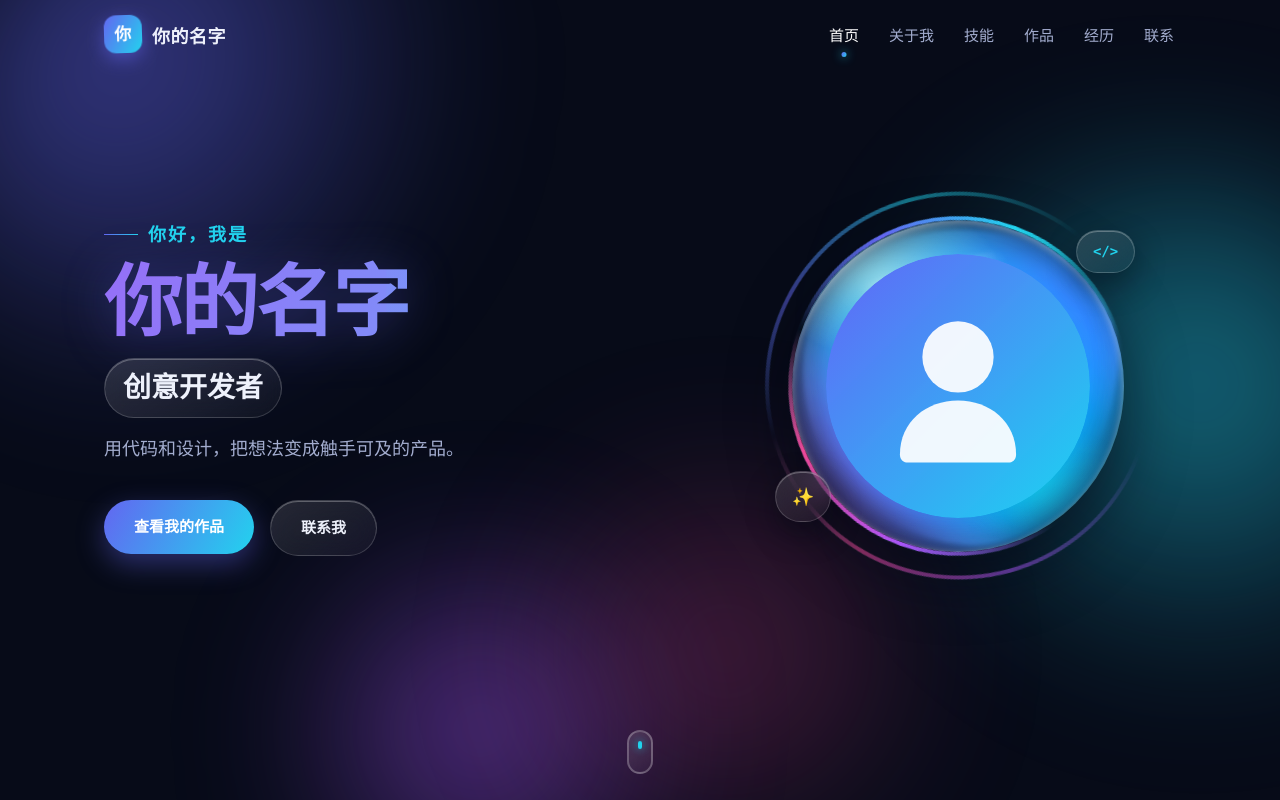
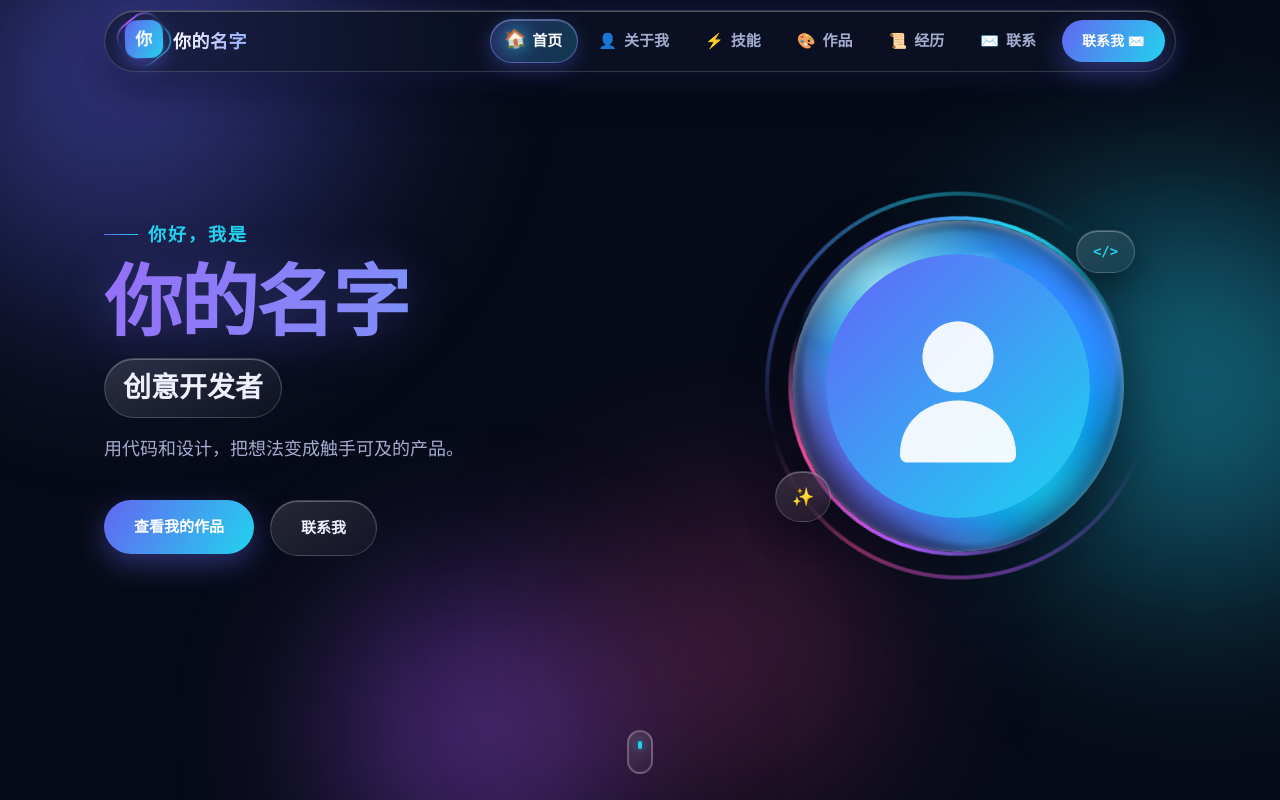
Before and after one commit to Gin11233/portfolio-site, a React (Vite) app: page / in a window 1280 px wide. Shown: the top 800 px of the page. Built offline with nearby package versions, Linux system fonts and the light colour scheme.

Commit message:
style: 导航栏升级 —— 始终可见玻璃胶囊、渐变旋转描边、带图标链接、脉动 CTA

```diff
--- a/src/components/Navbar.jsx
+++ b/src/components/Navbar.jsx
@@ -1,5 +1,15 @@
 import { useEffect, useState } from 'react'
 import { siteData } from '../data/site.js'
+
+// 每个导航链接的图标（hover 时会跳动）
+const NAV_ICONS = {
+  '#home': '🏠',
+  '#about': '👤',
+  '#skills': '⚡',
+  '#projects': '🎨',
+  '#experience': '📜',
+  '#contact': '✉️',
+}
 
 export default function Navbar() {
   const [scrolled, setScrolled] = useState(false)
@@ -45,7 +55,7 @@ export default function Navbar() {
           <div className="navbar__inner">
             <a className="navbar__brand" href="#home">
               <span className="navbar__logo">{siteData.hero.name.slice(0, 1)}</span>
-              <span>{siteData.hero.name}</span>
+              <span className="navbar__brand-name">{siteData.hero.name}</span>
             </a>
 
             <nav className={`navbar__links ${open ? 'navbar__links--open' : ''}`}>
@@ -56,15 +66,18 @@ export default function Navbar() {
                   className={active === item.href ? 'nav-active' : ''}
                   onClick={() => setOpen(false)}
                 >
-                  {item.label}
+                  <span className="nav-icon" aria-hidden="true">
+                    {NAV_ICONS[item.href] ?? '•'}
+                  </span>
+                  <span>{item.label}</span>
                 </a>
               ))}
               <a
-                className="btn btn--primary btn--sm navbar__cta"
+                className="btn btn--primary btn--sm navbar__cta btn--pulse"
                 href={siteData.contact.email ? `mailto:${siteData.contact.email}` : '#contact'}
                 onClick={() => setOpen(false)}
               >
-                联系我
+                联系我 ✉️
               </a>
             </nav>
 
--- a/src/index.css
+++ b/src/index.css
@@ -353,35 +353,78 @@ img {
    导航栏（液态玻璃）
    ============================================================ */
 
+/* 渐变描边旋转需要 @property 支持；不支持时退化为静态描边（无害） */
+@property --angle {
+  syntax: '<angle>';
+  initial-value: 0deg;
+  inherits: false;
+}
+
 .navbar {
   position: fixed;
   inset: 0 0 auto 0;
   z-index: 100;
   height: var(--nav-h);
-}
-
+  animation: navDrop 0.8s cubic-bezier(0.22, 1, 0.36, 1) 0.1s both;
+}
+
+@keyframes navDrop {
+  from {
+    transform: translateY(-110%);
+    opacity: 0;
+  }
+  to {
+    transform: translateY(0);
+    opacity: 1;
+  }
+}
+
+/* 始终可见的悬浮玻璃胶囊 */
 .navbar__inner {
-  height: var(--nav-h);
+  position: relative;
+  height: calc(var(--nav-h) - 10px);
+  margin-top: 10px;
+  padding: 0 10px 0 20px;
+  border-radius: 999px;
   display: flex;
   align-items: center;
   justify-content: space-between;
   gap: 24px;
-  transition: margin 0.3s ease, padding 0.3s ease, background 0.3s ease;
-}
-
-/* 滚动后变成悬浮玻璃胶囊 */
+  background: rgba(13, 20, 40, 0.62);
+  -webkit-backdrop-filter: blur(18px) saturate(1.6);
+  backdrop-filter: blur(18px) saturate(1.6);
+  border: 1px solid rgba(255, 255, 255, 0.16);
+  box-shadow:
+    0 10px 34px rgba(3, 6, 18, 0.4),
+    inset 0 1px 0 var(--glass-hi);
+  transition: background 0.3s ease, border-color 0.3s ease, box-shadow 0.3s ease;
+}
+
+.navbar:not(.navbar--scrolled):hover .navbar__inner {
+  background: rgba(13, 20, 40, 0.78);
+  box-shadow:
+    0 14px 40px rgba(3, 6, 18, 0.5),
+    0 0 30px rgba(99, 102, 241, 0.25),
+    inset 0 1px 0 var(--glass-hi);
+}
+
+/* 滚动后：渐变旋转描边 + 强发光 */
 .navbar--scrolled .navbar__inner {
-  margin-top: 10px;
-  padding: 8px 14px 8px 20px;
-  height: calc(var(--nav-h) - 10px);
-  border-radius: 999px;
-  background: var(--glass-bg);
-  -webkit-backdrop-filter: blur(20px) saturate(1.6);
-  backdrop-filter: blur(20px) saturate(1.6);
-  border: 1px solid var(--glass-border);
+  background:
+    linear-gradient(rgba(10, 16, 34, 0.92), rgba(10, 16, 34, 0.92)) padding-box,
+    conic-gradient(from var(--angle), #6366f1, #22d3ee, #a855f7, #ec4899, #6366f1) border-box;
+  border: 1.5px solid transparent;
   box-shadow:
-    0 12px 40px rgba(3, 6, 18, 0.5),
-    inset 0 1px 0 var(--glass-hi);
+    0 14px 44px rgba(3, 6, 18, 0.6),
+    0 0 34px rgba(99, 102, 241, 0.35),
+    inset 0 1px 0 rgba(255, 255, 255, 0.18);
+  animation: borderSpin 5s linear infinite;
+}
+
+@keyframes borderSpin {
+  to {
+    --angle: 360deg;
+  }
 }
 
 .navbar__brand {
@@ -394,7 +437,24 @@ img {
   white-space: nowrap;
 }
 
+.navbar__brand-name {
+  background: linear-gradient(90deg, #ffffff, #a5b4fc, #67e8f9, #ffffff);
+  background-size: 250% 100%;
+  -webkit-background-clip: text;
+  background-clip: text;
+  -webkit-text-fill-color: transparent;
+  color: transparent;
+  animation: brandShimmer 6s linear infinite;
+}
+
+@keyframes brandShimmer {
+  to {
+    background-position: 250% 0;
+  }
+}
+
 .navbar__logo {
+  position: relative;
   display: inline-flex;
   align-items: center;
   justify-content: center;
@@ -409,6 +469,22 @@ img {
   animation: logoFloat 5s ease-in-out infinite;
 }
 
+/* Logo 旋转光环 */
+.navbar__logo::before {
+  content: '';
+  position: absolute;
+  inset: -5px;
+  border-radius: 16px;
+  padding: 1.5px;
+  background: conic-gradient(from 0deg, transparent 0%, #22d3ee 18%, transparent 38%, transparent 55%, #a855f7 75%, transparent 95%);
+  -webkit-mask: linear-gradient(#000 0 0) content-box, linear-gradient(#000 0 0);
+  -webkit-mask-composite: xor;
+  mask: linear-gradient(#000 0 0) content-box, linear-gradient(#000 0 0);
+  mask-composite: exclude;
+  animation: spin 3s linear infinite;
+  filter: drop-shadow(0 0 8px rgba(34, 211, 238, 0.8));
+}
+
 @keyframes logoFloat {
   0%, 100% { transform: translateY(0) rotate(0deg); }
   50% { transform: translateY(-3px) rotate(-3deg); }
@@ -417,47 +493,93 @@ img {
 .navbar__links {
   display: flex;
   align-items: center;
-  gap: 26px;
-}
-
+  gap: 4px;
+}
+
+/* 链接：带图标，悬停/当前变玻璃胶囊 */
 .navbar__links a:not(.btn) {
+  display: inline-flex;
+  align-items: center;
+  gap: 7px;
+  padding: 9px 16px;
+  border-radius: 999px;
   color: var(--text-dim);
   font-size: 15px;
-  font-weight: 500;
-  transition: color 0.2s ease;
-  position: relative;
-  padding: 4px 2px;
+  font-weight: 600;
+  transition: color 0.25s ease, background 0.3s ease, box-shadow 0.3s ease, transform 0.3s ease;
+}
+
+.navbar__links a:not(.btn) .nav-icon {
+  font-size: 15px;
+  display: inline-block;
+  transition: transform 0.35s cubic-bezier(0.34, 1.56, 0.64, 1);
 }
 
 .navbar__links a:not(.btn):hover,
 .navbar__links a.nav-active {
   color: #fff;
-}
-
-/* 活跃链接：液态圆点指示 */
-.navbar__links a:not(.btn)::after {
+  background: var(--glass-bg);
+  box-shadow:
+    inset 0 1px 0 var(--glass-hi),
+    0 6px 20px rgba(99, 102, 241, 0.3);
+}
+
+.navbar__links a:not(.btn):hover .nav-icon,
+.navbar__links a.nav-active .nav-icon {
+  transform: translateY(-2px) scale(1.2) rotate(-8deg);
+  filter: drop-shadow(0 0 8px rgba(34, 211, 238, 0.9));
+}
+
+.navbar__links a.nav-active {
+  background: linear-gradient(120deg, rgba(99, 102, 241, 0.3), rgba(34, 211, 238, 0.22));
+  border: 1px solid rgba(129, 140, 248, 0.5);
+  padding: 8px 15px;
+}
+
+/* CTA：脉动光环按钮（box-shadow 扩散环不受 overflow 裁剪） */
+.btn--pulse {
+  position: relative;
+  animation: pulseRing 2.2s cubic-bezier(0.22, 1, 0.36, 1) infinite;
+}
+
+.btn--pulse::after {
   content: '';
   position: absolute;
-  left: 50%;
-  bottom: -4px;
-  width: 5px;
-  height: 5px;
-  border-radius: 50%;
-  background: var(--gradient);
-  opacity: 0;
-  transform: translateX(-50%) scale(0);
-  transition: opacity 0.25s ease, transform 0.35s cubic-bezier(0.34, 1.56, 0.64, 1);
-  box-shadow: 0 0 10px rgba(34, 211, 238, 0.9);
-}
-
-.navbar__links a:not(.btn):hover::after,
-.navbar__links a.nav-active::after {
-  opacity: 1;
-  transform: translateX(-50%) scale(1);
+  top: 0;
+  bottom: 0;
+  left: -60%;
+  width: 40%;
+  background: linear-gradient(100deg, transparent, rgba(255, 255, 255, 0.55), transparent);
+  transform: skewX(-20deg);
+  transition: left 0.6s ease;
+  z-index: -1;
+}
+
+.btn--pulse:hover::after {
+  left: 120%;
+}
+
+@keyframes pulseRing {
+  0% {
+    box-shadow:
+      0 10px 28px rgba(99, 102, 241, 0.4),
+      0 0 0 0 rgba(99, 102, 241, 0.6);
+  }
+  70% {
+    box-shadow:
+      0 10px 28px rgba(99, 102, 241, 0.4),
+      0 0 0 12px rgba(99, 102, 241, 0);
+  }
+  100% {
+    box-shadow:
+      0 10px 28px rgba(99, 102, 241, 0.4),
+      0 0 0 0 rgba(99, 102, 241, 0);
+  }
 }
 
 .navbar__cta {
-  display: none;
+  display: inline-flex;
+  margin-left: 6px;
 }
 
 .navbar__burger {
@@ -1342,6 +1464,16 @@ a.contact-card:hover {
 /* ============================================================
    响应式
    ============================================================ */
+
+@media (max-width: 1100px) {
+  .navbar__links a:not(.btn) .nav-icon {
+    display: none;
+  }
+
+  .navbar__links a:not(.btn) {
+    padding: 9px 13px;
+  }
+}
 
 @media (max-width: 960px) {
   .section {
@@ -1418,23 +1550,8 @@ a.contact-card:hover {
   }
 
   .navbar__links a:not(.btn) {
-    padding: 11px 14px;
-    border-radius: 10px;
-  }
-
-  .navbar__links a:not(.btn):hover,
-  .navbar__links a.nav-active {
-    background: var(--glass-bg);
-  }
-
-  .navbar__links a:not(.btn)::after {
-    left: 14px;
-    transform: translateX(0) scale(0);
-  }
-
-  .navbar__links a:not(.btn):hover::after,
-  .navbar__links a.nav-active::after {
-    transform: translateX(0) scale(1);
+    padding: 12px 16px;
+    border-radius: 12px;
   }
 
   .navbar__cta {
@@ -1444,6 +1561,10 @@ a.contact-card:hover {
 
   .navbar__burger {
     display: flex;
+  }
+
+  .navbar__brand-name {
+    display: none;
   }
 
   .skills__grid {
```
